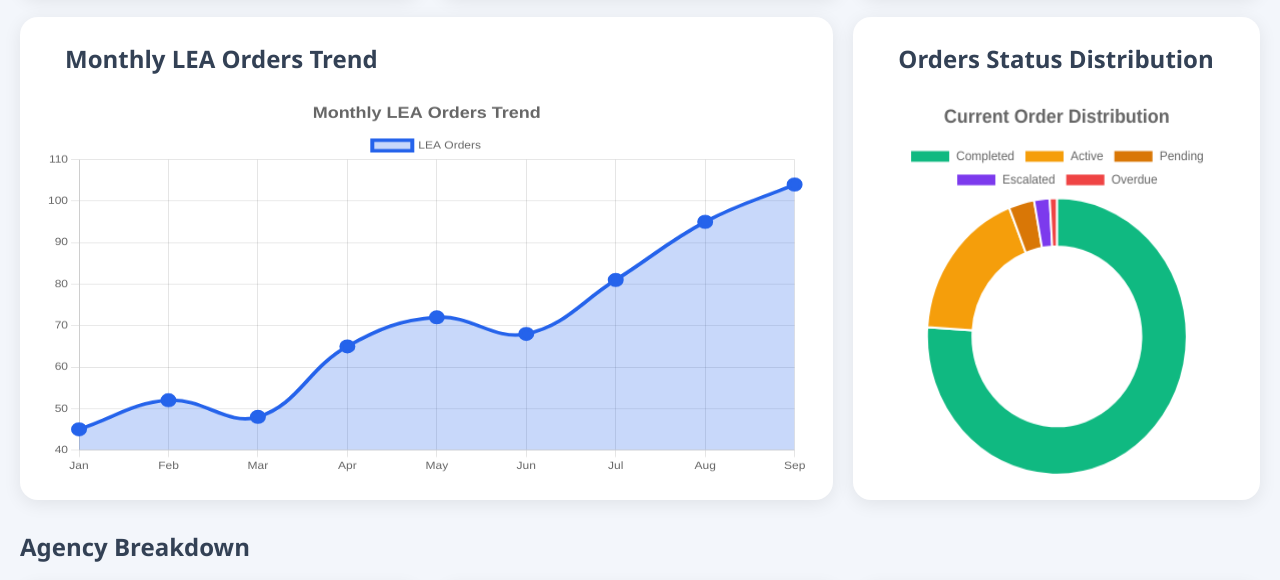
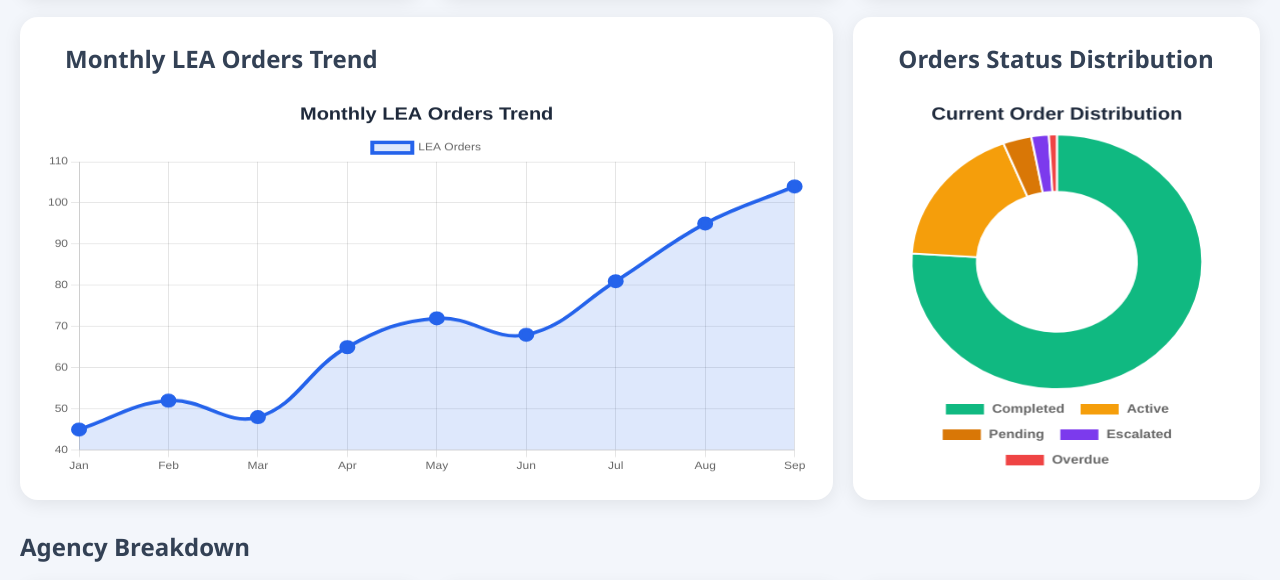
Before and after one commit to NurAfizie/LEA_Dashboard, a plain HTML site: page index.html in a window 1280 px wide. Shown: the part 706-1286 px from the top of the page. Drawn offline with nearby package versions, Linux system fonts and the light colour scheme.

Commit message:
Update index.html

```diff
--- a/index.html
+++ b/index.html
@@ -260,12 +260,12 @@
 new Chart(document.getElementById('ordersTrendChart'), {
     type: 'line',
     data: {
-                labels: ['Jan', 'Feb', 'Mar', 'Apr', 'May', 'Jun', 'Jul', 'Aug', 'Sep'],
+        labels: ['Jan','Feb','Mar','Apr','May','Jun','Jul','Aug','Sep'],
         datasets: [{
             label: 'LEA Orders',
-                    data: [45, 52, 48, 65, 72, 68, 81, 95, 104],
+            data: [45,52,48,65,72,68,81,95,104],
             borderColor: '#2563eb',
-                    backgroundColor: 'rgba(37,99,235,0.25)',
+            backgroundColor: 'rgba(37,99,235,0.15)',
             borderWidth: 4,
             pointRadius: 6,
             pointHoverRadius: 8,
@@ -282,8 +282,9 @@
             title: {
                 display: true,
                 text: 'Monthly LEA Orders Trend',
+                color: '#1e293b',
                 font: {
-                            size: 18,
+                    size: 20,
                     weight: 'bold'
                 }
             }
@@ -302,7 +303,7 @@
             'Overdue'
         ],
         datasets: [{
-                    data: [432, 102, 18, 11, 5],
+            data: [432,102,18,11,5],
             backgroundColor: [
                 '#10b981',
                 '#f59e0b',
@@ -313,20 +314,32 @@
         }]
     },
     options: {
+
         responsive: true,
-                cutout: '65%',
+        maintainAspectRatio: false,
+        cutout: '55%',
 
         plugins: {
+
             title: {
                 display: true,
                 text: 'Current Order Distribution',
+                color: '#1e293b',
                 font: {
-                            size: 18,
+                    size: 20,
                     weight: 'bold'
                 }
             },
+
             legend: {
-                        position: 'top'
+                position: 'bottom',
+                labels: {
+                    font: {
+                        size: 14,
+                        weight: 'bold'
+                    },
+                    padding: 15
+                }
             }
         }
     }
```
Lines whose indentation alone changed are shown as unchanged.
